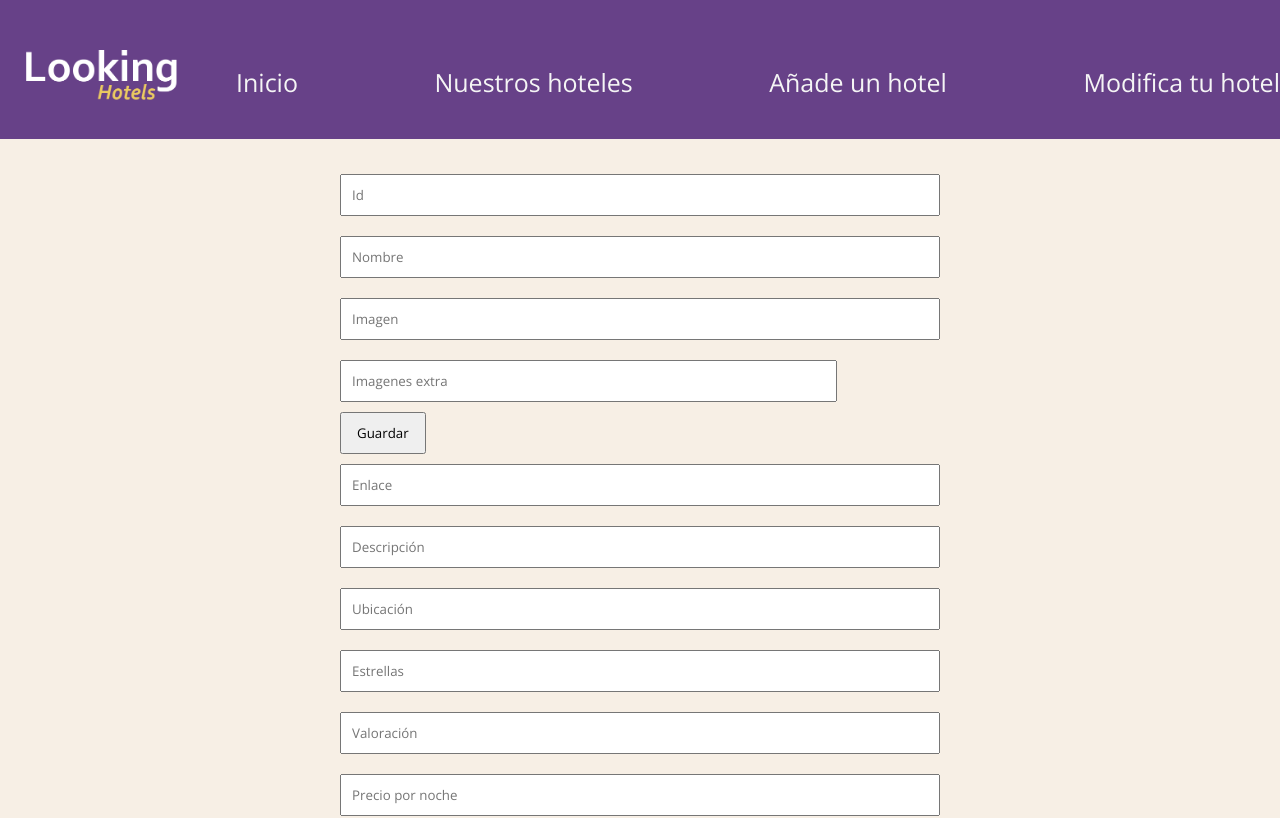
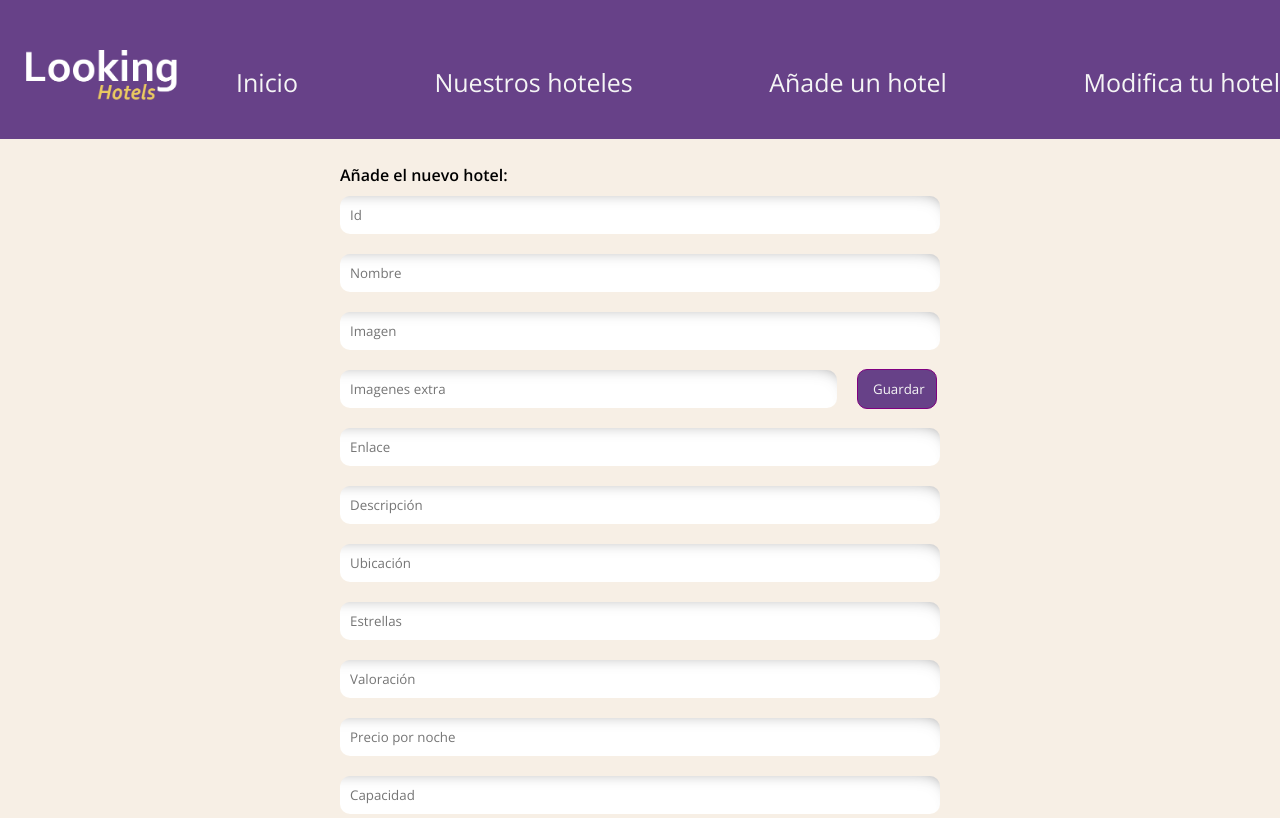
Before and after one commit to LlorensGuillaumes/looking, an Angular app in the folder front/: page /hotel_add in a window 1280 px wide. Shown: the top 818 px of the page. Built offline with nearby package versions, Linux system fonts and the light colour scheme.

Commit message:
Style: form

```diff
--- a/front/src/app/pages/add-hotel/add-hotel.component.html
+++ b/front/src/app/pages/add-hotel/add-hotel.component.html
@@ -1,5 +1,7 @@
 <form [formGroup]="hotelForm" (ngSubmit)="addHotel()" >
+
   <div class="container">
+    <h4>Añade el nuevo hotel:</h4>
     <input type="text" placeholder="Id" formControlName="id" />
     <input type="text" placeholder="Nombre" formControlName="name" />
     <input type="text" placeholder="Imagen" formControlName="image" />
--- a/front/src/app/pages/add-hotel/add-hotel.component.scss
+++ b/front/src/app/pages/add-hotel/add-hotel.component.scss
@@ -9,15 +9,38 @@ form{
         display: flex;
         flex-direction: column;
 
+        button {
+           width: 80px;
+           border-radius: 10px;
+           border: 0.3px solid purple;
+           background-color: #674188;
+           color: whitesmoke;
+
+
+
+        }
+
+        button:hover {
+            background-color: whitesmoke;
+            color: #674188;
+        }
+
 
 
         input{
 
             margin: 10px 0 10px 0 ;
             padding: 10px 10px 10px 10px ;
+            box-shadow: inset -80px 90px 20px -100px rgb(0 0 0 / 75%);
+            border: none;
+            border-radius: 10px;
 
 
 
+        }
+
+        input:focus {
+            border: 0.5 solid black;
         }
         .img-button{
             padding:  10px 15px 10px 15px;
```
